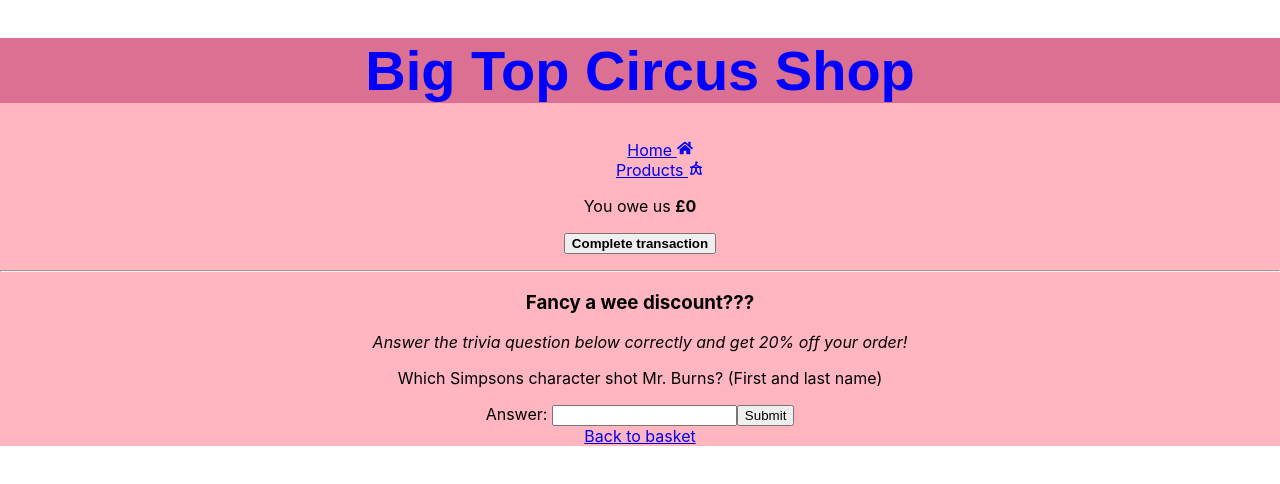
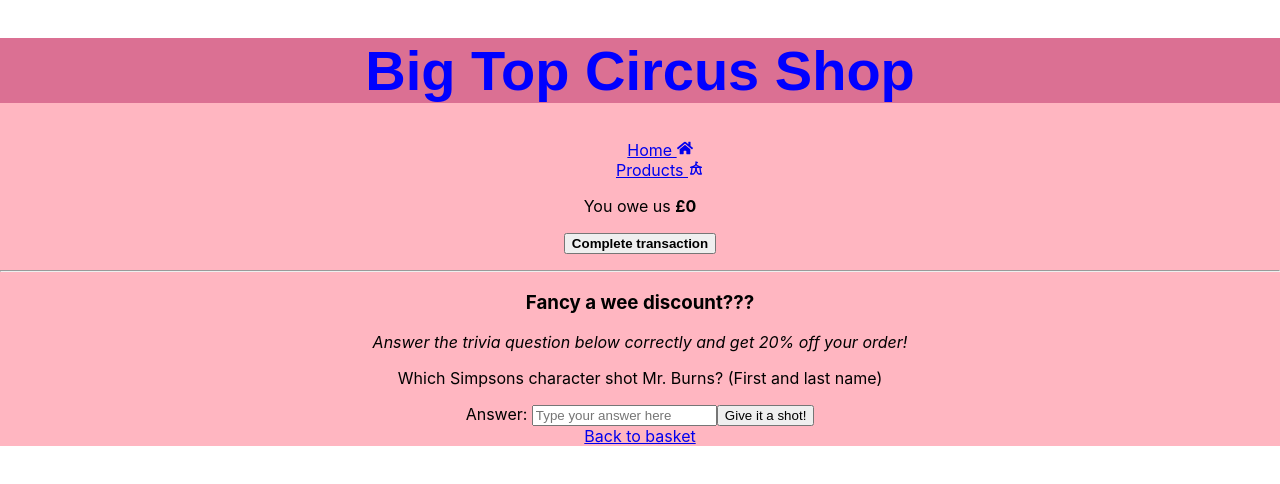
Before and after one commit to alexgjohn/w8-weekend-homework, a React (Create React App) app: page /checkout in a window 1280 px wide. Shown: the top 484 px of the page. Built offline with nearby package versions, Linux system fonts and the light colour scheme.

Commit message:
cracked the functionality of the discount code, but not the presentation, just yet

```diff
--- a/src/components/Checkout.js
+++ b/src/components/Checkout.js
@@ -12,6 +12,7 @@ const BuyButton = styled.button`
 `
 
 const Checkout = ({basketTotal, clearBasket, applyDiscount}) => {
+
 
     const navigate = useNavigate()
 
--- a/src/components/Discount.js
+++ b/src/components/Discount.js
@@ -1,46 +1,56 @@
 import styled from "styled-components"
+import { useState } from "react"
 
 const Discount = ({applyDiscount}) => {
 
-    let discountApplied = false
-
-
-    const handleFormSubmit = (event) => {
-        event.preventDefault()
-        applyDiscount()
-        discountApplied = true
-
-    }
+    const [userAnswer, setUserAnswer] = useState("")
+    const [discountApplied, setDiscountApplied] = useState(false)
 
     const triviaQuestion = {
         question: "Which Simpsons character shot Mr. Burns? (First and last name)",
         correctAnswer: "Maggie Simpson"
     }
 
+    //this currently does nothing at all!
+
+
+    const handleAnswerChange = (event) => {
+        setUserAnswer(event.target.value)
+    }
+
+
+    const handleFormSubmit = (event) => {
+        event.preventDefault()
+        if (userAnswer.toLowerCase() === triviaQuestion.correctAnswer.toLowerCase() && !discountApplied) {
+            applyDiscount()
+            setDiscountApplied(true)
+
+        }
+        setUserAnswer("")
+    }
+
+
+
     return(
         <>
-            { discountApplied ?
-            null
-            :
-            <>
             <h3>Fancy a wee discount???</h3>
             <p><i>Answer the trivia question below correctly and get 20% off your order!</i></p>
             <p>{triviaQuestion.question}</p>
             <form onSubmit={handleFormSubmit}>
                 <label>Answer: </label>
-                <input type="text"></input>
-                <input type="submit"></input>
+                <input
+                    type="text"
+                    placeholder="Type your answer here"
+                    value={userAnswer}
+                    onChange={handleAnswerChange}
+                />
+
+                <input
+                    type="submit"
+                    value="Give it a shot!"
+                />
             </form>
-            </>
-            }
-            {/* <h3>Fancy a wee discount???</h3>
-            <p><i>Answer the trivia question below correctly and get 20% off your order!</i></p>
-            <p>{triviaQuestion.question}</p>
-            <form onSubmit={handleFormSubmit}>
-                <label>Answer: </label>
-                <input type="text"></input>
-                <input type="submit"></input>
-            </form> */}
+            {discountApplied ? <><h3>Congratulations! You got the discount!</h3> <p>Now stop faffing around and complete your transaction!</p></> : null}
         </>
     )
 }
--- a/src/containers/RouterContainer.js
+++ b/src/containers/RouterContainer.js
@@ -12,6 +12,7 @@ const RouterContainer = () => {
 
     const [itemsInBasket, setItemsInBasket] = useState([]);
     const [basketTotal, setBasketTotal] = useState(0)
+    const [userAnswer, setUserAnswer] = ("")
 
     useEffect(() => {
         updateBasketTotal();
```
